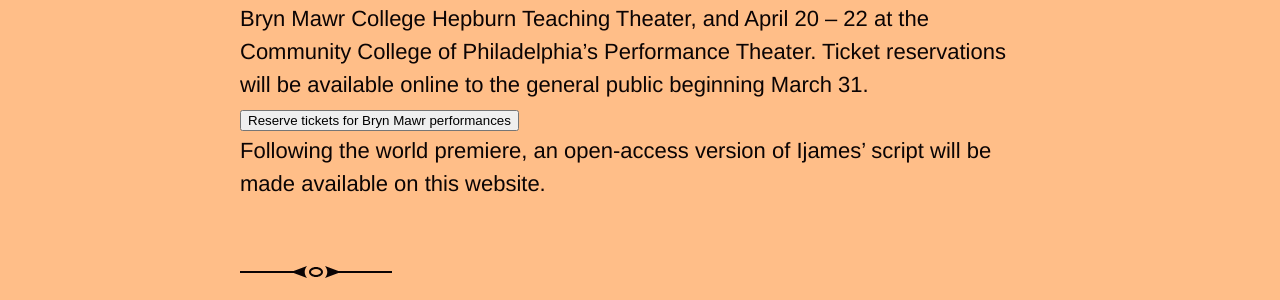
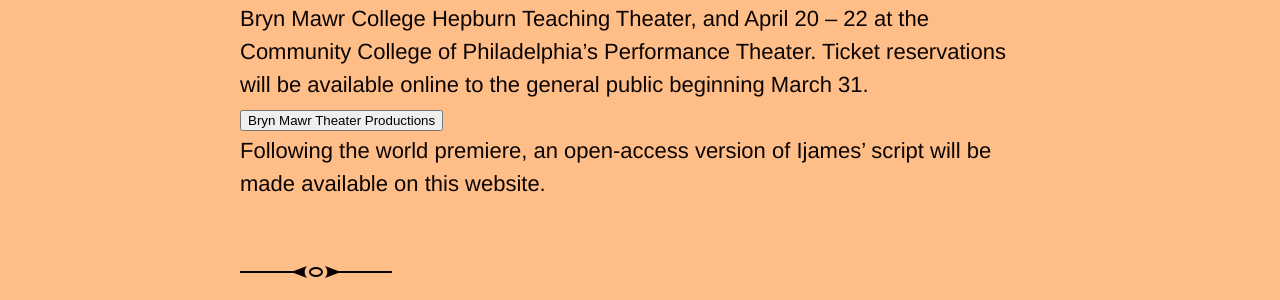
Before and after one commit to digbmc/media-medea, a Jekyll site: the page built from play.md, in a window 1280 px wide. Shown: the part 639-939 px from the top of the page. Built offline with Jekyll 4.4.1, drawn with Linux system fonts in a browser that asks for light colours.

Commit message:
try formaction for link

```diff
--- a/play.md
+++ b/play.md
@@ -7,7 +7,9 @@
 
 World premeire performances of *Media/Medea* will take place April 13 – 16 at the Bryn Mawr College Hepburn Teaching Theater, and April 20 – 22 at the Community College of Philadelphia’s Performance Theater. Ticket reservations will be available online to the general public beginning March 31.
 
-<button onclick="window.location.href='https://brynmawrarts.ticketleap.com/medea/';">Reserve tickets for Bryn Mawr performances</button>
+<form>
+	<button type="submit" formaction="https://www.brynmawr.edu/inside/academic-information/departments-programs/theater/productions)">Bryn Mawr Theater Productions</button>
+</form>
 
 Following the world premiere, an open-access version of Ijames' script will be made available on this website.
 
```
